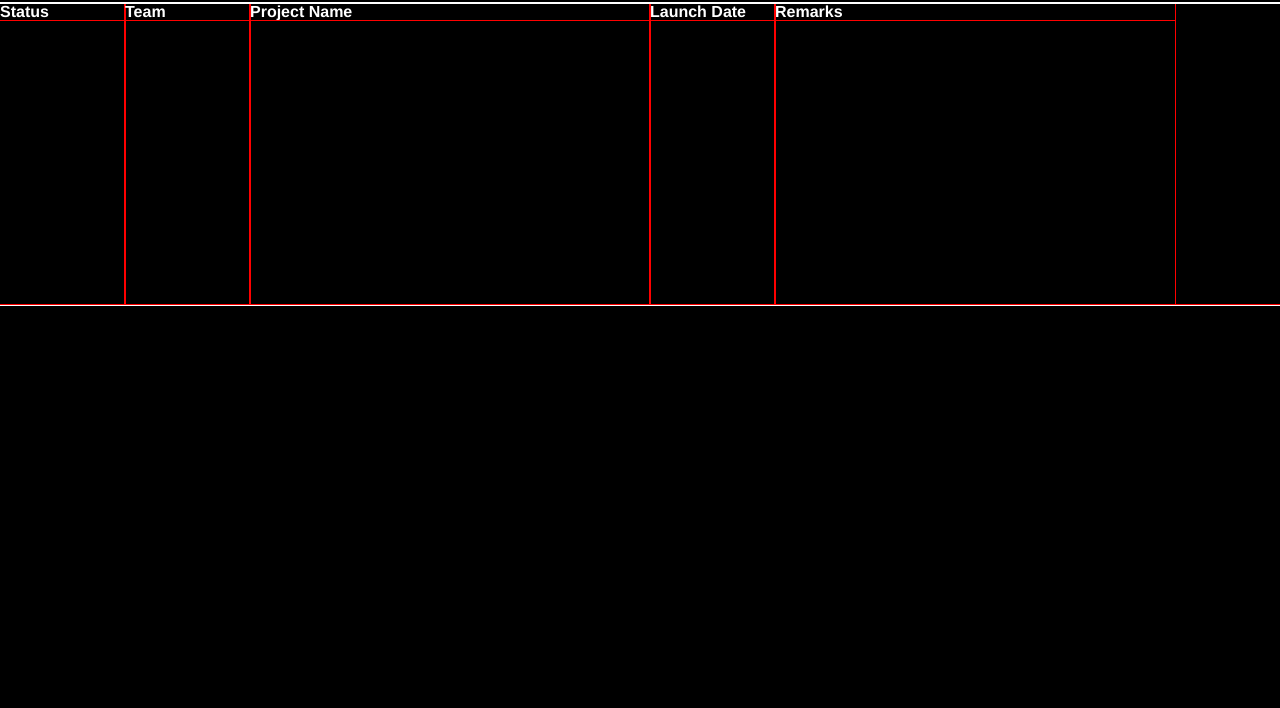
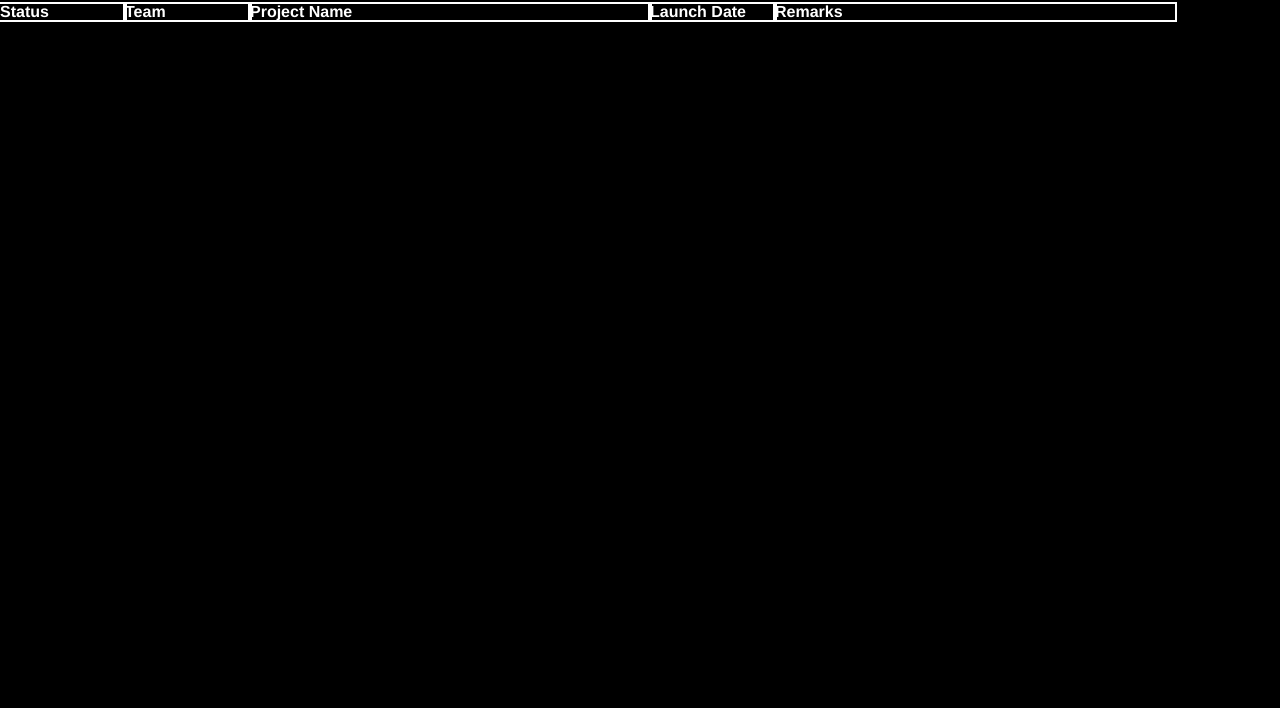
Before and after one commit to ryanbozarth/project-list-visualizer, a plain HTML site: page index.html in a window 1280 px wide. Shown: the part 92-800 px from the top of the page. Drawn offline with nearby package versions, Linux system fonts and the light colour scheme; no server answers.

Commit message:
create table outline

```diff
--- a/styles.css
+++ b/styles.css
@@ -47,7 +47,7 @@ table {
 
 * {
   box-sizing: border-box;
-  outline: solid 1px red;
+  /*outline: solid 1px red;*/
 }
 
 body {
@@ -69,15 +69,18 @@ h1 {
 }
 
 h3 {
+  margin-bottom: 10px;
+  outline: white solid 2px;
+}
 
-  margin-bottom: 10px;
+p {
+  outline: white solid 2px;
 }
 
 .table-container {
   display: flex;
   flex-flow: row wrap;
   min-width: 1200px;
-  outline: white solid 2px;
 }
 
 .flex-item {
@@ -86,6 +89,8 @@ h3 {
   font-weight: bold;
   font-size: 1em;
   width: 100px;
+
+
 }
 .status {
   width: 125px;
```
